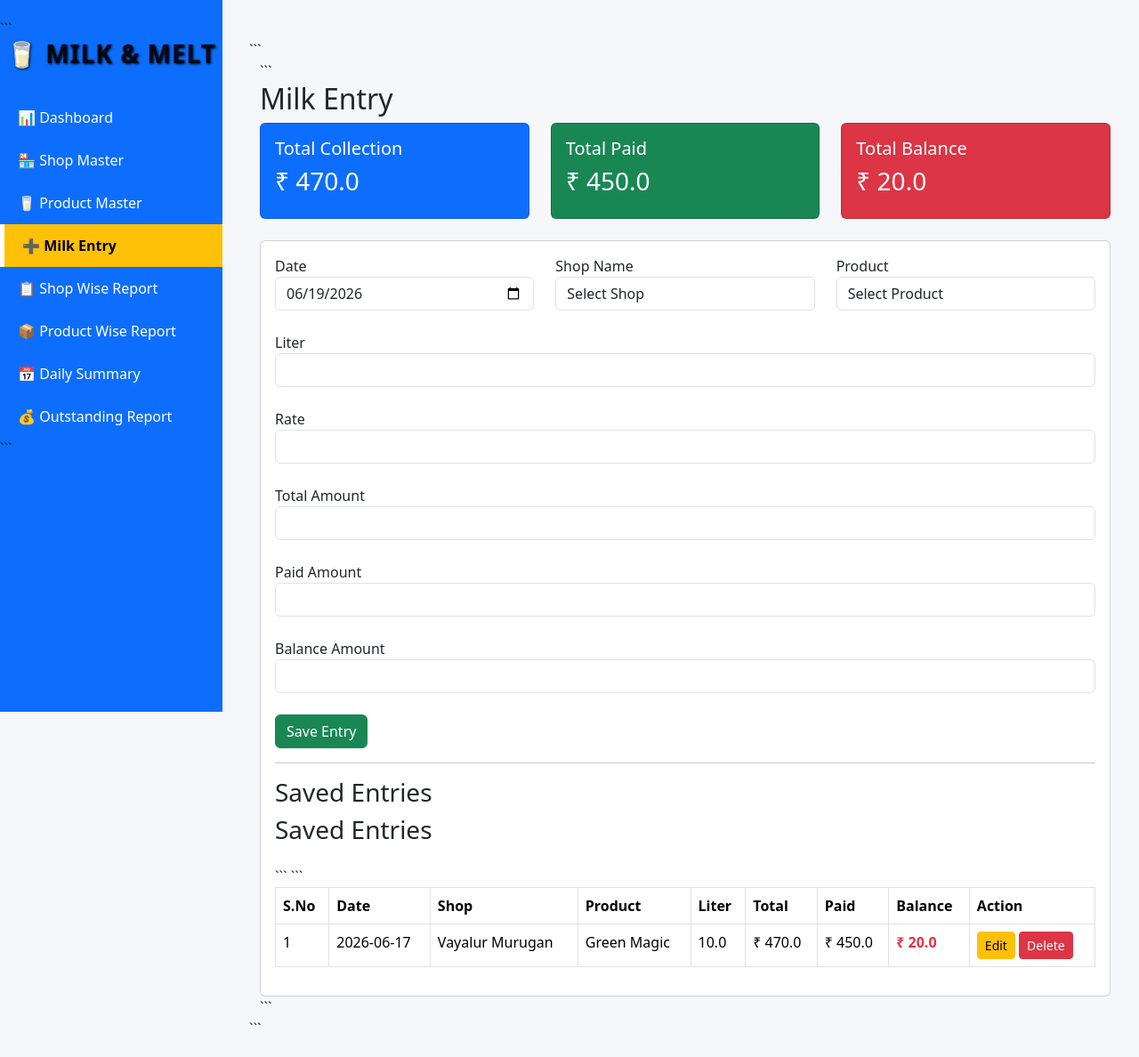
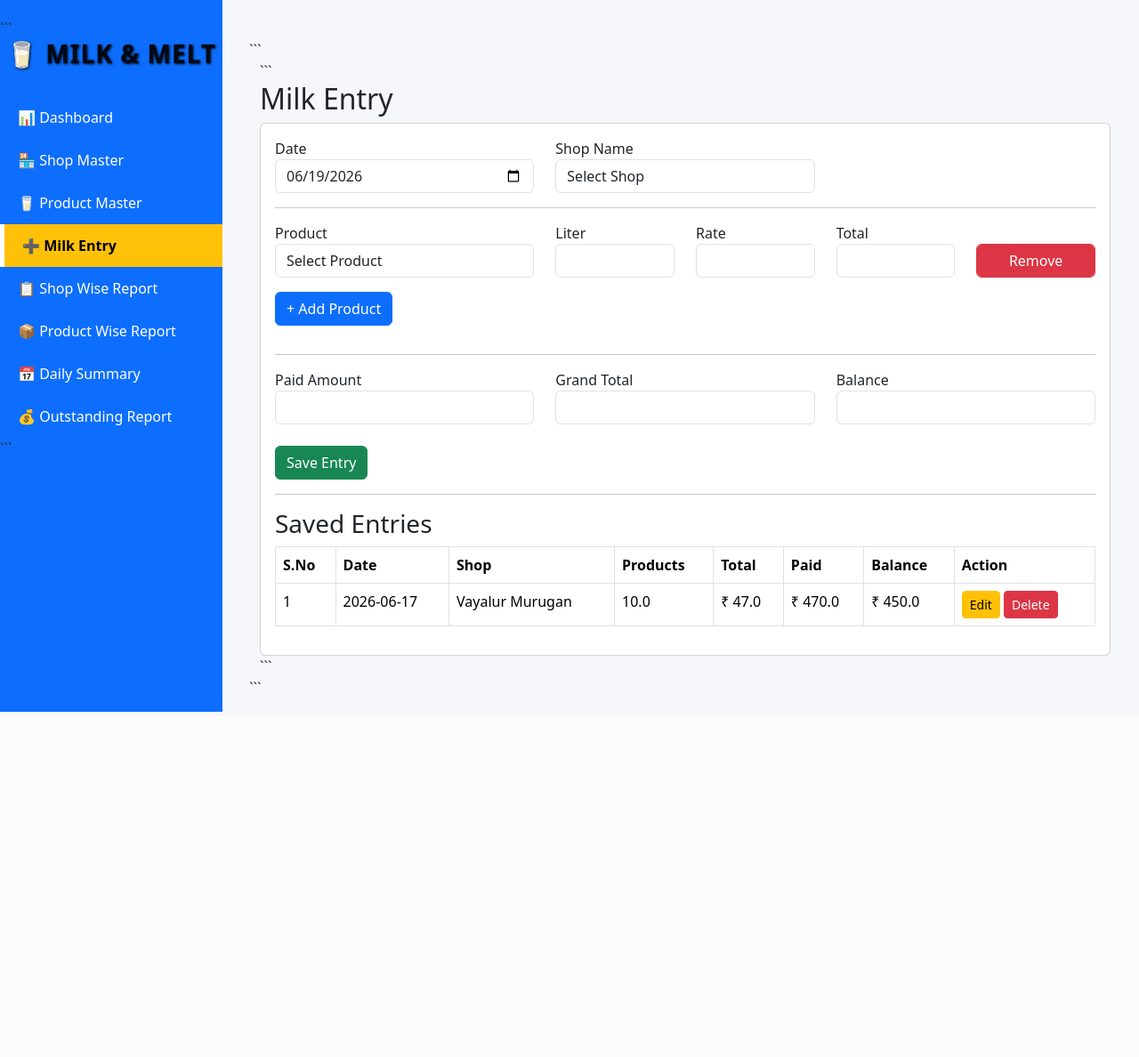
Before and after one commit to mhariprasath-28/Milk-Software, a Flask app: page /entry in a window 1280 px wide. Shown: the whole page at 89% size. After the commit the page ends 800 px from the top, so only its background shows below. Run offline with Flask 3, Linux system fonts and the light colour scheme; data comes from the database, SQL or seed files in the repository.

Commit message:
Update entry.html

````diff
--- a/templates/entry.html
+++ b/templates/entry.html
@@ -1,54 +1,21 @@
 {% extends "layout.html" %}
 
 {% block content %}
-
 
 <div class="container-fluid">
 
 ```
 <h2>Milk Entry</h2>
 
-<div class="row mb-4">
-
-    <div class="col-md-4">
-        <div class="card bg-primary text-white">
-            <div class="card-body">
-                <h5>Total Collection</h5>
-                <h3>₹ {{ total_collection }}</h3>
-            </div>
-        </div>
-    </div>
-
-    <div class="col-md-4">
-        <div class="card bg-success text-white">
-            <div class="card-body">
-                <h5>Total Paid</h5>
-                <h3>₹ {{ total_paid }}</h3>
-            </div>
-        </div>
-    </div>
-
-    <div class="col-md-4">
-        <div class="card bg-danger text-white">
-            <div class="card-body">
-                <h5>Total Balance</h5>
-                <h3>₹ {{ total_balance }}</h3>
-            </div>
-        </div>
-    </div>
-
-</div>
-
 <div class="card p-3">
 
     <form method="POST">
 
-        <div class="row">
+        <div class="row mb-3">
 
             <div class="col-md-4">
                 <label>Date</label>
-<input
-    type="date"
+                <input type="date"
                        name="entry_date"
                        class="form-control"
                        value="{{ today }}"
@@ -57,7 +24,9 @@
 
             <div class="col-md-4">
                 <label>Shop Name</label>
-                <select name="shop_id" class="form-control">
+                <select name="shop_id"
+                        class="form-control"
+                        required>
 
                     <option value="">Select Shop</option>
 
@@ -70,11 +39,20 @@
                 </select>
             </div>
 
+        </div>
+
+        <hr>
+
+        <div id="productRows">
+
+            <div class="row mb-3 product-row">
+
                 <div class="col-md-4">
+
                     <label>Product</label>
-                <select id="product"
-                        name="product_id"
-                        class="form-control">
+
+                    <select name="product_id[]"
+                            class="form-control product">
 
                         <option value="">Select Product</option>
 
@@ -86,79 +64,114 @@
                         {% endfor %}
 
                     </select>
+
+                </div>
+
+                <div class="col-md-2">
+
+                    <label>Liter</label>
+
+                    <input type="number"
+                           step="0.01"
+                           name="liter[]"
+                           class="form-control liter">
+
+                </div>
+
+                <div class="col-md-2">
+
+                    <label>Rate</label>
+
+                    <input type="number"
+                           name="rate[]"
+                           class="form-control rate"
+                           >
+
+                </div>
+
+                <div class="col-md-2">
+
+                    <label>Total</label>
+
+                    <input type="number"
+                           name="total[]"
+                           class="form-control total"
+                           readonly>
+
+                </div>
+
+                <div class="col-md-2">
+
+                    <label>&nbsp;</label>
+
+                    <button type="button"
+                            class="btn btn-danger form-control remove-row">
+                        Remove
+                    </button>
+
+                </div>
+
+            </div>
+
+        </div>
+
+        <button type="button"
+                class="btn btn-primary mb-3"
+                onclick="addProductRow()">
+            + Add Product
+        </button>
+
+        <hr>
+
+        <div class="row">
+
+            <div class="col-md-4">
+                <label>Paid Amount</label>
+                <input type="number"
+                       id="paid"
+                       name="paid"
+                       class="form-control">
+            </div>
+
+            <div class="col-md-4">
+                <label>Grand Total</label>
+                <input type="number"
+                       id="grand_total"
+                       class="form-control"
+                       readonly>
+            </div>
+
+            <div class="col-md-4">
+                <label>Balance</label>
+                <input type="number"
+                       id="balance"
+                       name="balance"
+                       class="form-control"
+                       readonly>
             </div>
 
         </div>
 
         <br>
 
-        <label>Liter</label>
-        <input type="number"
-               id="liter"
-               name="liter"
-               class="form-control">
-
-        <br>
-
-        <label>Rate</label>
-        <input type="number"
-               id="rate"
-               name="rate"
-               class="form-control"
-               readonly>
-
-        <br>
-
-        <label>Total Amount</label>
-        <input type="number"
-               id="total"
-               name="total"
-               class="form-control"
-               readonly>
-
-        <br>
-
-        <label>Paid Amount</label>
-        <input type="number"
-               id="paid"
-               name="paid"
-               class="form-control">
-
-        <br>
-
-        <label>Balance Amount</label>
-        <input type="number"
-               id="balance"
-               name="balance"
-               class="form-control"
-               readonly>
-
-        <br>
-
-        <button type="submit" class="btn btn-success">
+        <button type="submit"
+                class="btn btn-success">
             Save Entry
         </button>
 
     </form>
-
     <hr>
-
-    <h3>Saved Entries</h3>
-
-    <table class="table table-bordered">
 
 <h3>Saved Entries</h3>
 
 <table class="table table-bordered table-hover">
 
-```
     <thead>
 <tr>
     <th>S.No</th>
     <th>Date</th>
     <th>Shop</th>
-        <th>Product</th>
-        <th>Liter</th>
+    <th>Products</th>
     <th>Total</th>
     <th>Paid</th>
     <th>Balance</th>
@@ -175,20 +188,14 @@
 
     <td>{{ row[1] }}</td>
 <td>{{ row[2] }}</td>
-        <td>{{ row[3] }}</td>
-        <td>{{ row[4] }}</td>
 
+<td>{{ row[4] | safe }}</td>
+
+<td>₹ {{ row[5] }}</td>
 <td>₹ {{ row[6] }}</td>
 <td>₹ {{ row[7] }}</td>
 
 <td>
-            <span class="text-danger fw-bold">
-                ₹ {{ row[8] }}
-            </span>
-        </td>
-
-        <td>
-
     <a href="/edit-entry/{{ row[0] }}"
        class="btn btn-warning btn-sm">
         Edit
@@ -196,19 +203,15 @@
 
     <a href="/delete-entry/{{ row[0] }}"
        class="btn btn-danger btn-sm"
-   onclick="return confirm('Are you sure you want to delete this entry?')">
+   onclick="return confirm('Delete this entry?')">
     Delete
 </a>
-
 </td>
 
 </tr>
 {% endfor %}
 
 </tbody>
-```
-
-</table>
 
 </table>
 
@@ -219,36 +222,124 @@
 
 <script>
 
-const product = document.getElementById("product");
-const liter = document.getElementById("liter");
-const rate = document.getElementById("rate");
-const total = document.getElementById("total");
-const paid = document.getElementById("paid");
-const balance = document.getElementById("balance");
+function addProductRow() {
 
-product.addEventListener("change", function () {
+    let row =
+        document.querySelector(".product-row");
 
-    let selected = product.options[product.selectedIndex];
+    let clone =
+        row.cloneNode(true);
 
-    rate.value = selected.getAttribute("data-rate") || 0;
+    clone.querySelector(".product").selectedIndex = 0;
+    clone.querySelector(".liter").value = "";
+    clone.querySelector(".rate").value = "";
+    clone.querySelector(".total").value = "";
 
-    calculate();
+    document
+        .getElementById("productRows")
+        .appendChild(clone);
+
+    attachEvents();
+}
+
+function attachEvents() {
+    document.querySelectorAll(".rate")
+    .forEach(rate => {
+
+        rate.oninput = function() {
+
+            let row =
+                this.closest(".product-row");
+
+            calculateRow(row);
+        };
     });
 
-liter.addEventListener("input", calculate);
-paid.addEventListener("input", calculate);
+    document.querySelectorAll(".product")
+        .forEach(product => {
 
-function calculate() {
+            product.onchange = function() {
 
-    let ltr = parseFloat(liter.value) || 0;
-    let rt = parseFloat(rate.value) || 0;
-    let pd = parseFloat(paid.value) || 0;
+                let row =
+                    this.closest(".product-row");
 
-    let totalAmount = ltr * rt;
+                row.querySelector(".rate").value =
+                    this.options[this.selectedIndex]
+                    .dataset.rate || 0;
 
-    total.value = totalAmount;
-    balance.value = totalAmount - pd;
+                calculateRow(row);
+            };
+        });
+
+    document.querySelectorAll(".liter")
+        .forEach(liter => {
+
+            liter.oninput = function() {
+
+                let row =
+                    this.closest(".product-row");
+
+                calculateRow(row);
+            };
+        });
+
+    document.querySelectorAll(".remove-row")
+        .forEach(btn => {
+
+            btn.onclick = function() {
+
+                if(document.querySelectorAll(".product-row").length > 1){
+
+                    this.closest(".product-row").remove();
+
+                    calculateGrandTotal();
                 }
+            };
+        });
+}
+
+function calculateRow(row) {
+
+    let liter =
+        parseFloat(row.querySelector(".liter").value) || 0;
+
+    let rate =
+        parseFloat(row.querySelector(".rate").value) || 0;
+
+    row.querySelector(".total").value =
+        liter * rate;
+
+    calculateGrandTotal();
+}
+
+function calculateGrandTotal() {
+
+    let grandTotal = 0;
+
+    document.querySelectorAll(".total")
+        .forEach(t => {
+
+            grandTotal +=
+                parseFloat(t.value) || 0;
+        });
+
+    document.getElementById("grand_total").value =
+        grandTotal;
+
+    let paid =
+        parseFloat(
+            document.getElementById("paid").value
+        ) || 0;
+
+    document.getElementById("balance").value =
+        grandTotal - paid;
+}
+
+document.getElementById("paid")
+    .addEventListener("input",
+        calculateGrandTotal);
+
+attachEvents();
 
 </script>
 
````
Lines whose indentation alone changed are shown as unchanged.
